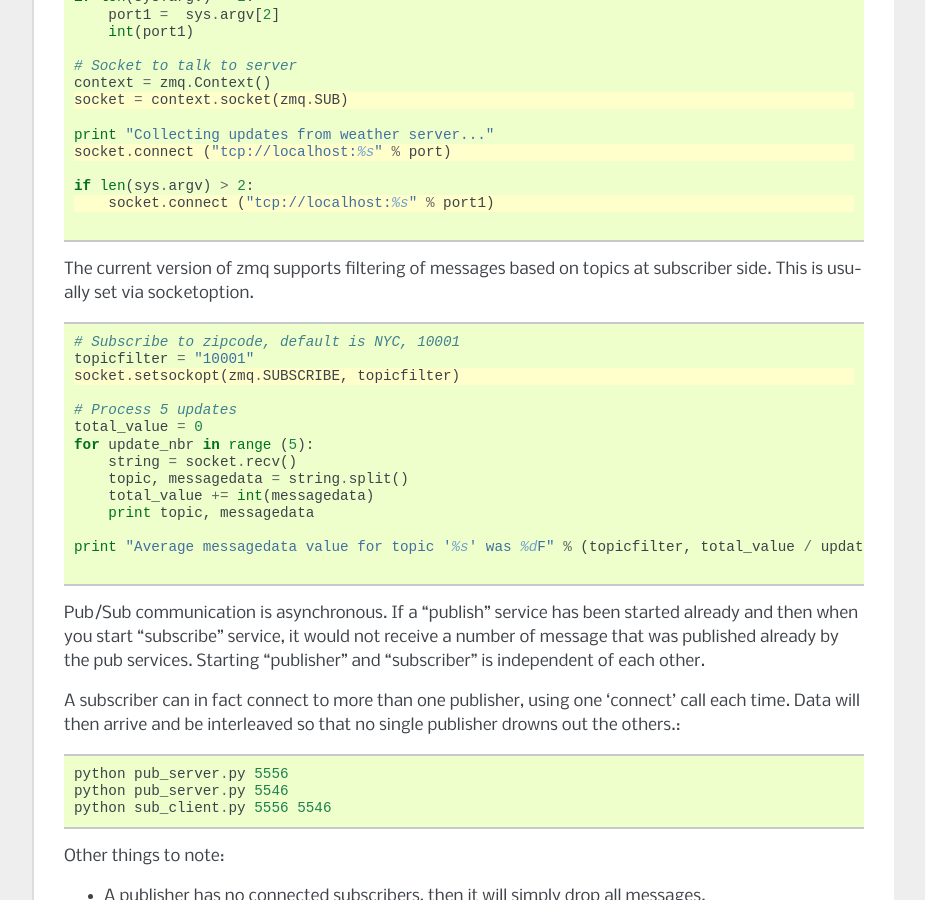
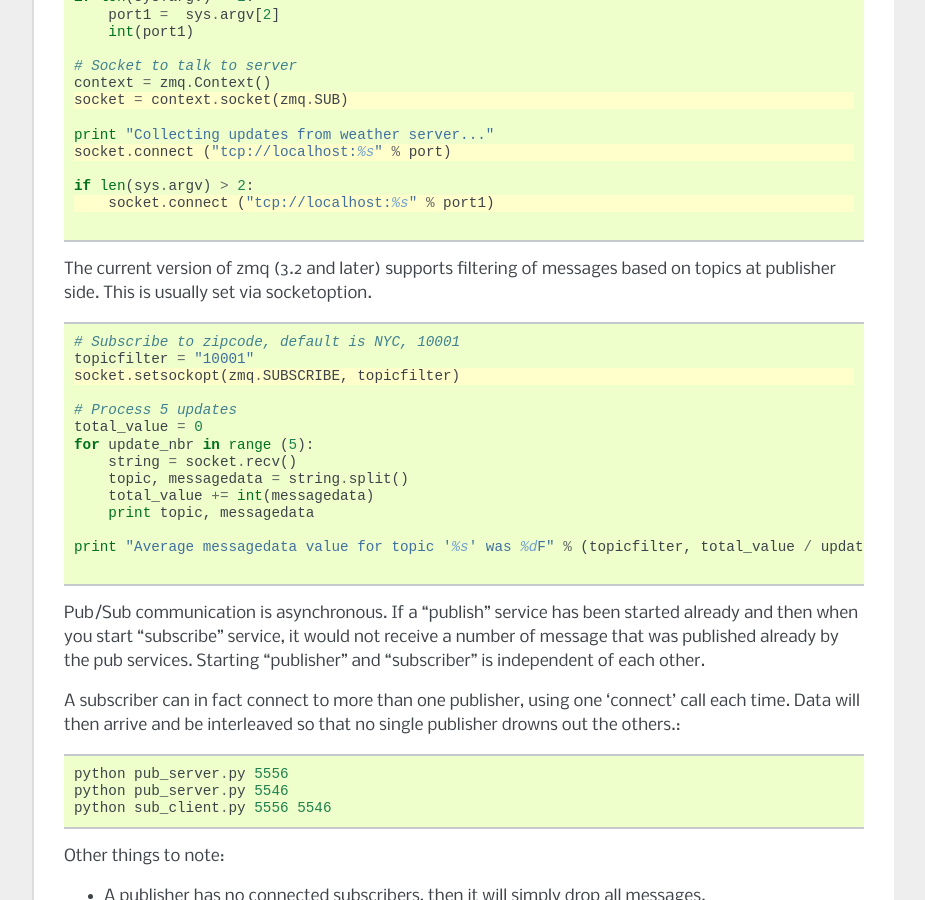
Before and after one commit to ashishrv/pyzmqnotes, a Sphinx documentation site: the page built from source/pyzmq/patterns/pubsub.rst, in a window 1280 px wide and 900 px high, scrolled down 1480 px. Shown: the whole window, without its empty margins (198-1123 px from the left). Built offline with Sphinx 7.4.7, drawn with Linux system fonts in a browser that asks for light colours.

Commit message:
Update pubsub.rst

```diff
--- a/source/pyzmq/patterns/pubsub.rst
+++ b/source/pyzmq/patterns/pubsub.rst
@@ -39,7 +39,7 @@ You should notice that a zmq subscriber can connect to many publishers.
     :lines: 1-22
     :emphasize-lines: 15,18,21
 
-The current version of zmq supports filtering of messages based on topics at subscriber side.
+The current version of zmq (3.2 and later) supports filtering of messages based on topics at publisher side.
 This is usually set via socketoption.
 
 .. literalinclude:: code/sub_client.py
```
